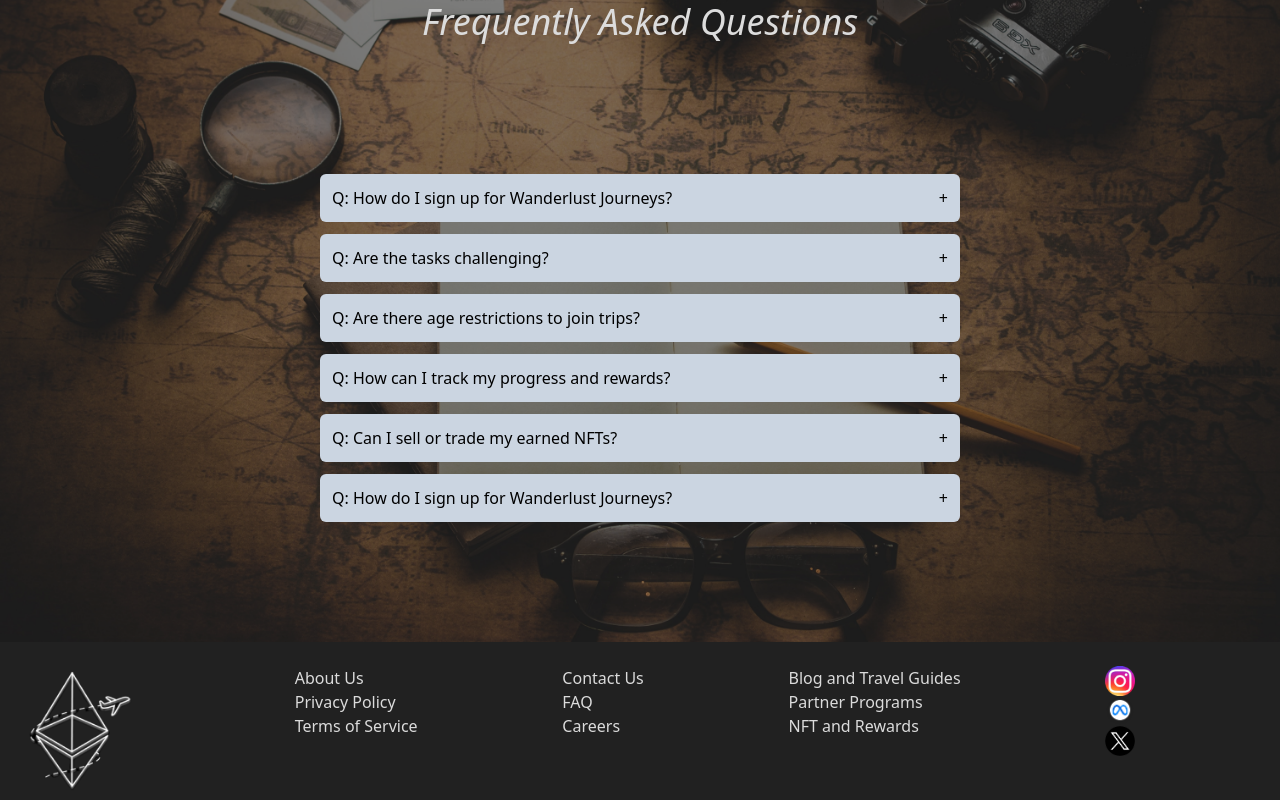
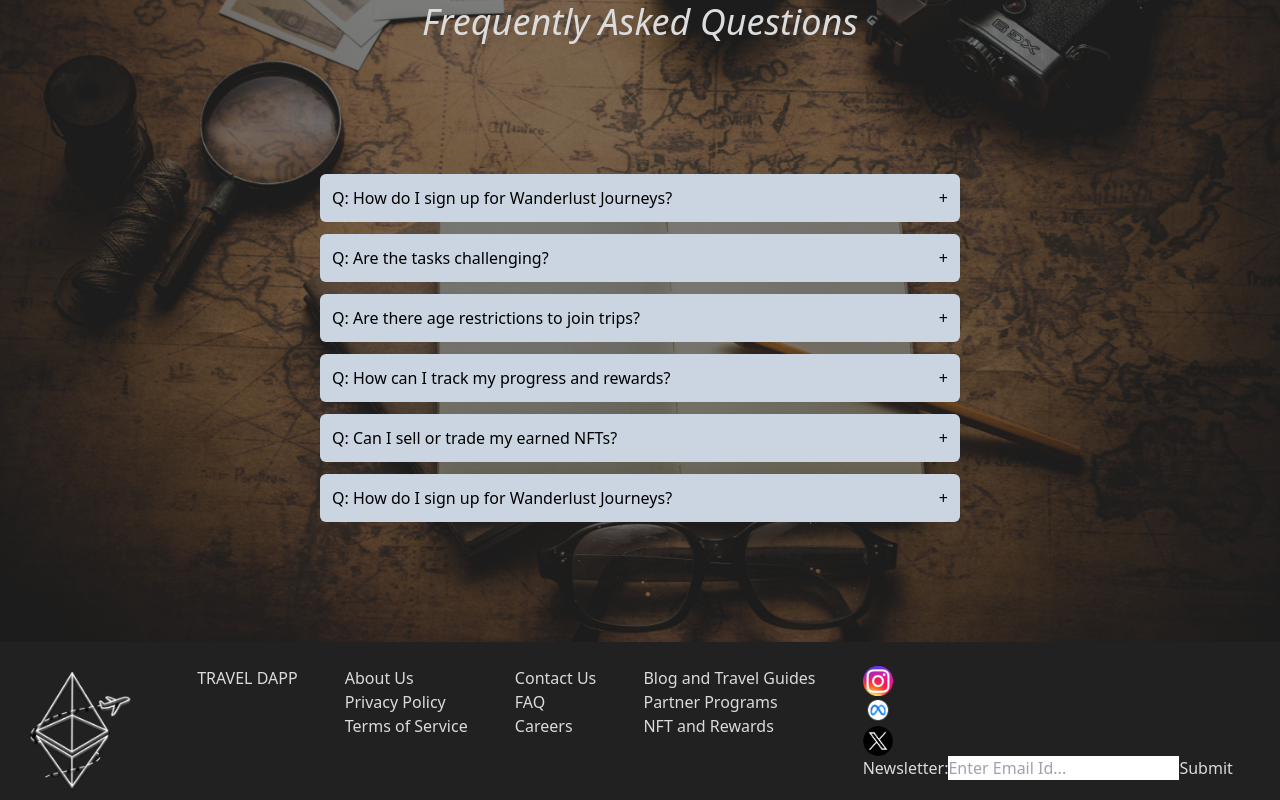
Before and after one commit to 0xLPircy/travel-dapp, a Next.js app: page / in a window 1280 px wide. Shown: the part 3483-4283 px from the top of the page. Built offline with nearby package versions, Linux system fonts and the light colour scheme; no server answers.

Commit message:
fotter content

```diff
--- a/app/components/Footer.jsx
+++ b/app/components/Footer.jsx
@@ -8,6 +8,7 @@ const Footer = () => {
   return (
     <div className="grid grid-flow-col text-[#dbdbdb] pt-6">
       <Image height={150} width={150} src="/logo.png" />
+      <h1>TRAVEL DAPP</h1>
       <div>
         <ul>
           <li>About Us</li>
@@ -35,6 +36,11 @@ const Footer = () => {
           <Image height={30} width={30} src={meta} />
           <Image height={30} width={30} src={x} />
         </div>
+        <form action="">
+          <label htmlFor="">Newsletter:</label>
+          <input type="email" placeholder="Enter Email Id..." />
+          <input type="submit" placeholder="Subscribe" />
+        </form>
       </div>
     </div>
   );
```
